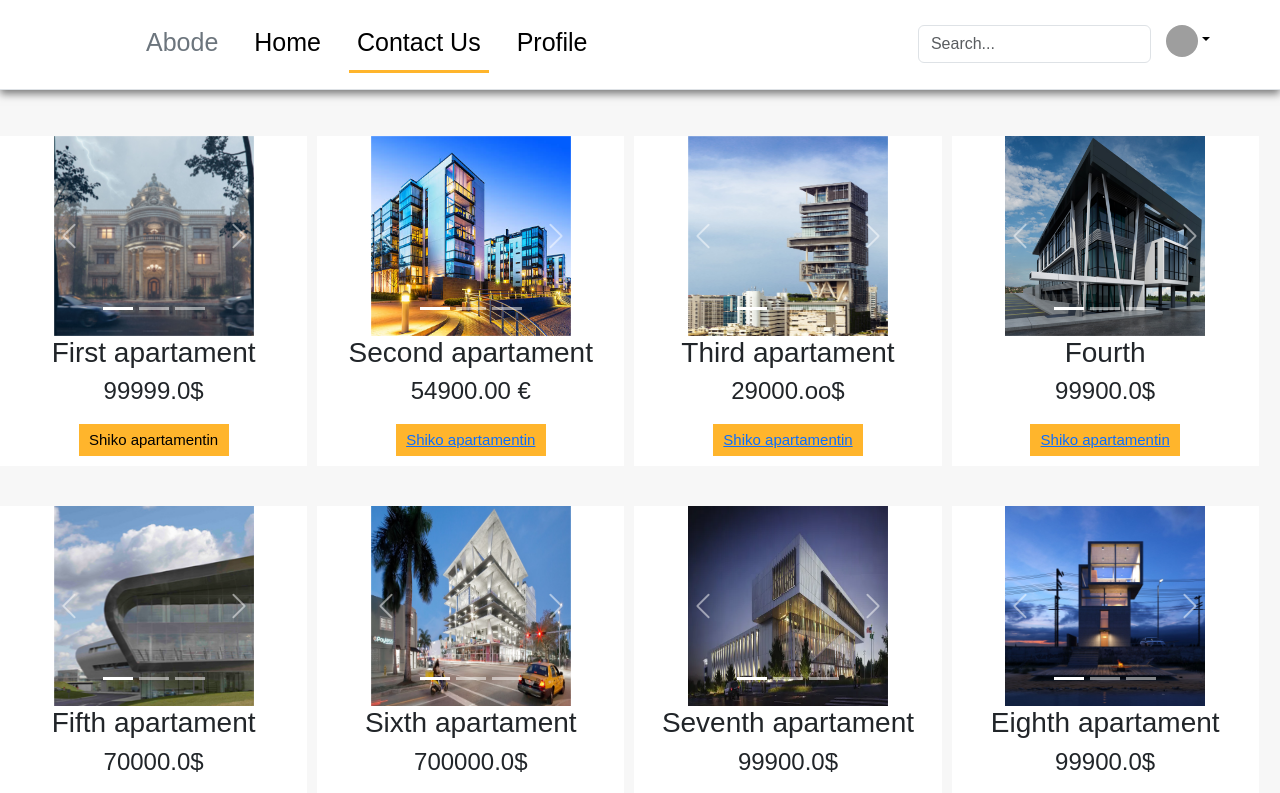
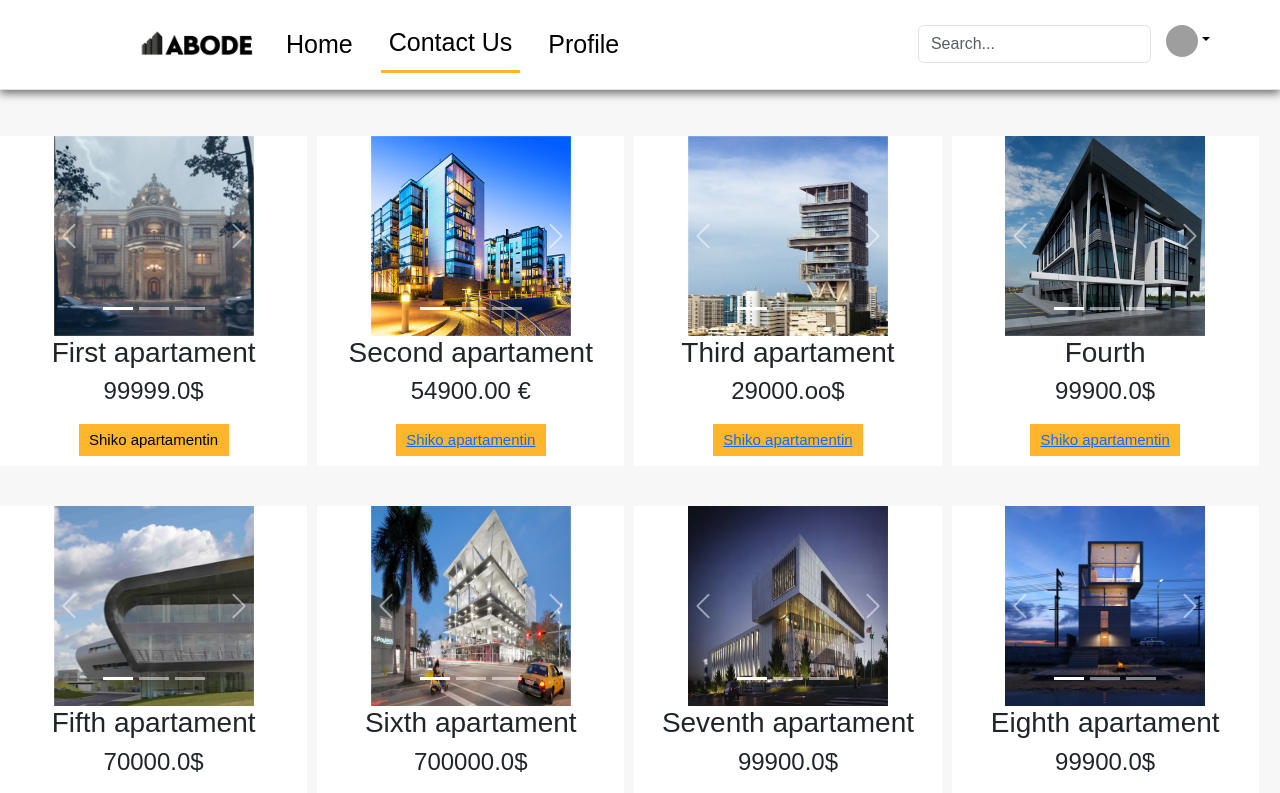
Before and after one commit to iligashi/Abode, a React (Create React App) app: page /home in a window 1280 px wide. Shown: the top 793 px of the page. Built offline with nearby package versions, Linux system fonts and the light colour scheme; grey boxes are pictures that could not be loaded; the HTML template or start-up script is replaced by a standard one.

Commit message:
Adding Logo to Header

```diff
--- a/src/views/Header.tsx
+++ b/src/views/Header.tsx
@@ -1,4 +1,5 @@
 import React,  { useEffect, useState } from "react";
+import AbodeLogo from "../Images/AbodeLogo.png";
 
 
 interface Props {}
@@ -44,8 +45,8 @@ const Header = (props: Props) => {
               <svg className="bi me-2" width="40" height="32" role="img" aria-label="Bootstrap"><use xlinkHref="#bootstrap"></use></svg>
             </a>
 
-            <ul className="nav col-12 col-lg-auto me-lg-auto mb-2 justify-content-center mb-md-0">
-              <li><a href="#" className="nav-link px-2 link-secondary">Abode</a></li>
+            <ul className="nav col-12 col-lg-auto me-lg-auto mb-2 justify-content-center mb-md-0" style={{alignItems:'center',}}>
+              <li><a href="#" ><img style={{width:'120px',}} src={AbodeLogo} alt="" /></a></li>
               <li><a href="#" className="nav-link px-2 link-body-emphasis"> Home</a></li>
               <li><a href="#" className="nav-link px-2 link-body-emphasis">Contact Us</a></li>
               <li><a href="#" className="nav-link px-2 link-body-emphasis">Profile</a></li>
--- a/src/views/LoginView.tsx
+++ b/src/views/LoginView.tsx
@@ -1,5 +1,6 @@
 import React, { useEffect, useState } from "react";
 import Houses from "../Images/houses.jpeg";
+
 
 interface Props {}
 
@@ -79,7 +80,9 @@ const LoginView = (props: Props) => {
           alignSelf: "center",
         }}
       >
-        <h2 style={h2}> Login to Abode</h2>
+
+             <h2 style={h2}> Login to Abode </h2>
+
         <div style={divStyle}>
           <div style={{ padding: "2px" }}>
             <input style={input} type="text" placeholder="Email" name="email" />
```
Also changed, not shown: src/Images/AbodeLogo.png (added).
